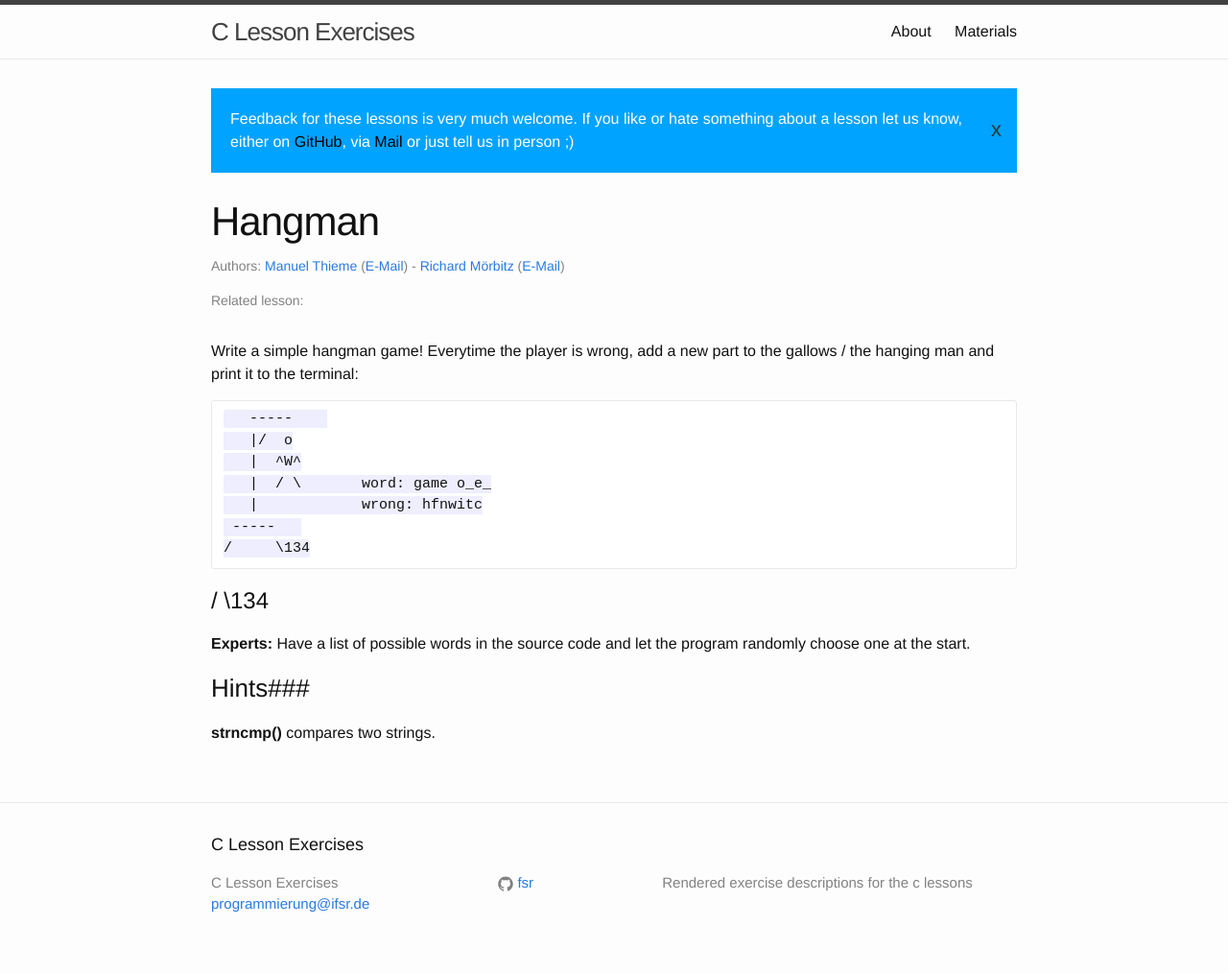
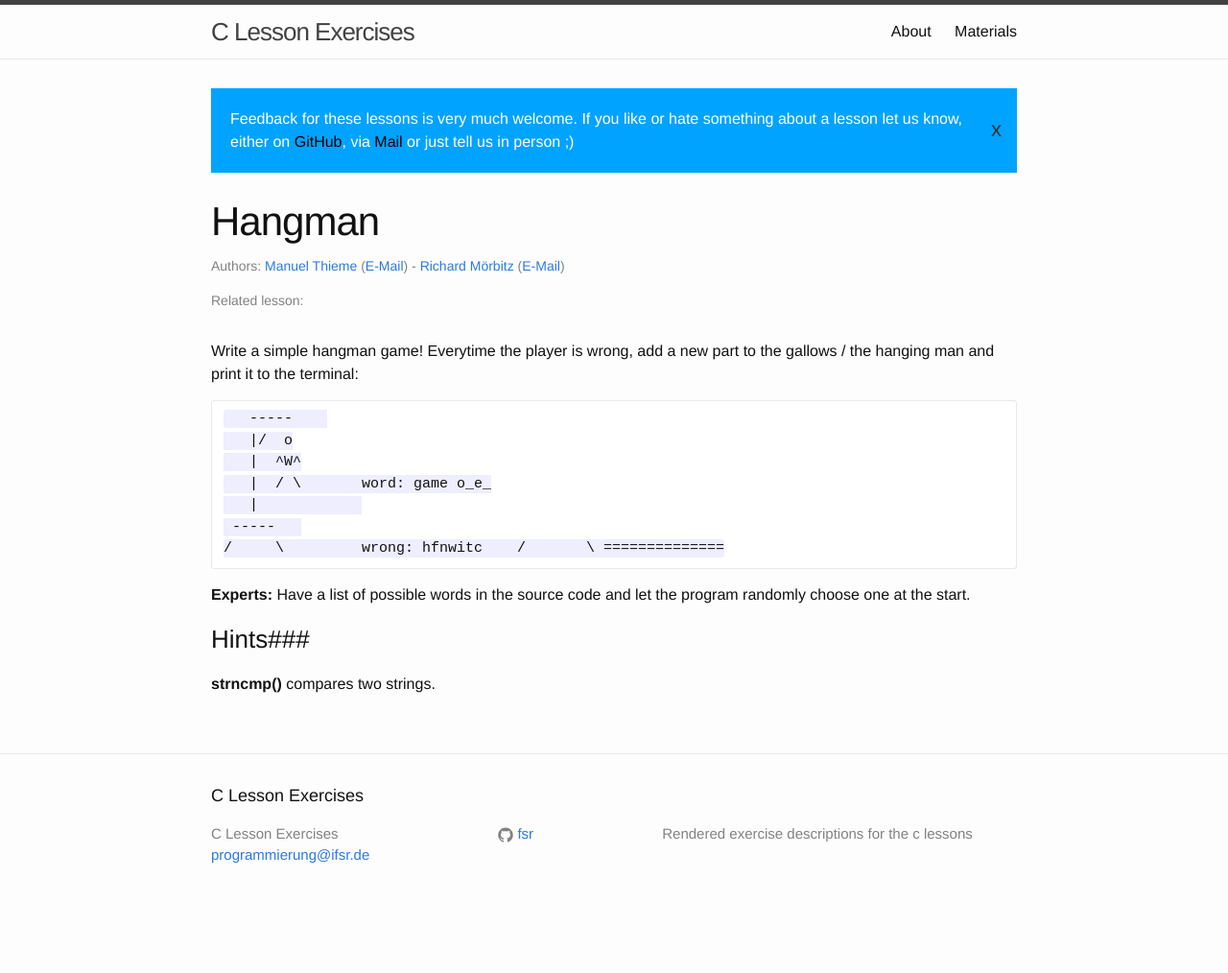
Before and after one commit to fsr/c-lessons, a Jekyll site: the page built from _exercises/28_hangman.md, in a window 1280 px wide. Shown: the whole page at 96% size. Built offline with Jekyll 4.4.1, drawn with Linux system fonts in a browser that asks for light colours; after the commit the page ends 963 px from its top, so only the background shows below that.

Commit message:
im gettin very frustrated with this

```diff
--- a/_exercises/28_hangman.md
+++ b/_exercises/28_hangman.md
@@ -15,11 +15,10 @@ add a new part to the gallows / the hanging man and print it to the terminal:
        |/  o
        |  ^W^
        |  / \       word: game o_e_
-       |            wrong: hfnwitc
+       |
      -----
-    /     \134
-
-   /       \134
+    /     \         wrong: hfnwitc
+   /       \
 ==============
 
 **Experts:** Have a list of possible words in the source code and let the program randomly choose one at the start.
```
